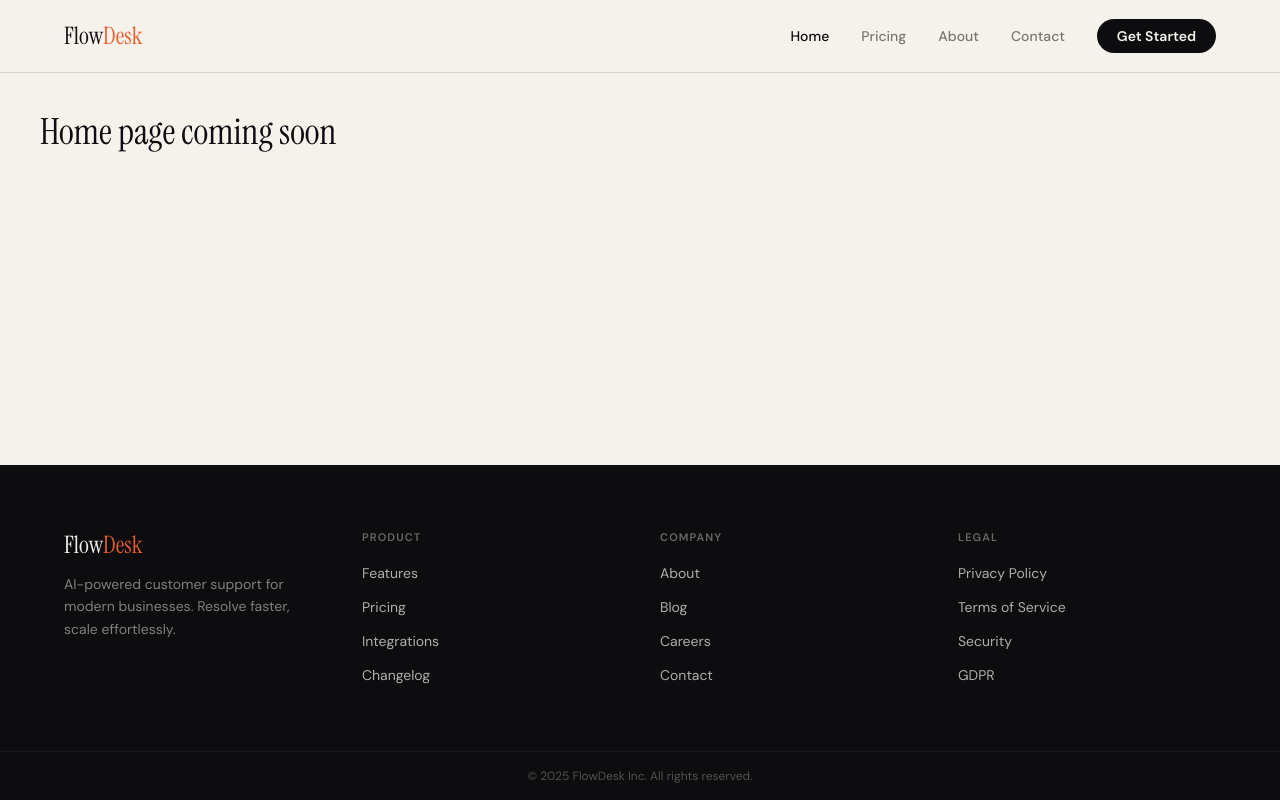
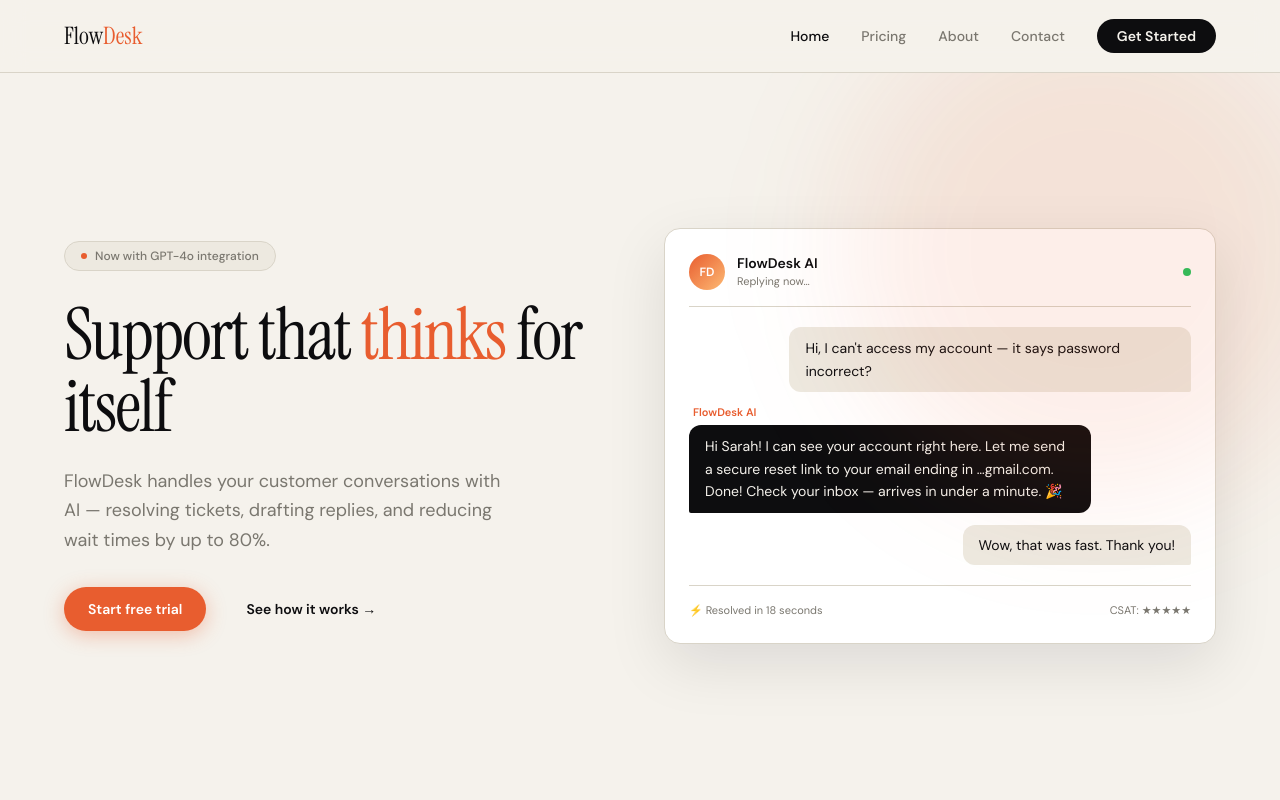
Before and after one commit to owinogabriel/flowdesk, a React (Vite) app: page / in a window 1280 px wide. Shown: the top 800 px of the page. Built offline with nearby package versions, Linux system fonts and the light colour scheme.

Commit message:
feat:built the interface ui

```diff
--- /dev/null
+++ b/src/components/sections/HeroSection.tsx
@@ -0,0 +1,91 @@
+import Button from "../ui/Button";
+
+export default function HeroSection() {
+  return (
+    <section className="min-h-[calc(100vh-72px)] grid grid-cols-1 lg:grid-cols-2 items-center gap-12 px-6 lg:px-16 py-20 max-w-7xl mx-auto relative overflow-hidden">
+      {/* Background glow — decorative circle behind the right column */}
+      <div className="absolute top-[-10%] right-[-5%] w-[500px] h-[500px] rounded-full bg-accent/10 blur-3xl pointer-events-none" />
+
+      {/* ── LEFT: Copy ── */}
+      <div className="flex flex-col items-start">
+        {/* Pill badge */}
+        <div className="inline-flex items-center gap-2 bg-cream border border-border rounded-full px-4 py-1.5 text-xs font-medium text-muted mb-7">
+          <span className="w-1.5 h-1.5 rounded-full bg-accent" />
+          Now with GPT-4o integration
+        </div>
+
+        {/* Headline */}
+        <h1 className="font-serif text-5xl md:text-6xl lg:text-[4.5rem] leading-[1.05] tracking-tight mb-6">
+          Support that <em className="text-accent not-italic">thinks</em> for
+          itself
+        </h1>
+
+        {/* Subheadline */}
+        <p className="text-muted text-lg max-w-md mb-8 leading-relaxed">
+          FlowDesk handles your customer conversations with AI — resolving
+          tickets, drafting replies, and reducing wait times by up to 80%.
+        </p>
+
+        {/* CTAs */}
+        <div className="flex items-center gap-4 flex-wrap">
+          <Button to="/pricing" variant="primary">
+            Start free trial
+          </Button>
+          <Button to="/about" variant="ghost">
+            See how it works →
+          </Button>
+        </div>
+      </div>
+
+      {/* ── RIGHT: Chat mockup ── */}
+      <div className="bg-white border border-border rounded-2xl p-6 shadow-[0_20px_60px_rgba(13,13,15,0.1)]">
+        {/* Chat header */}
+        <div className="flex items-center gap-3 pb-4 border-b border-border mb-5">
+          <div className="w-9 h-9 rounded-full bg-gradient-to-br from-accent to-orange-300 flex items-center justify-center text-white text-xs font-bold flex-shrink-0">
+            FD
+          </div>
+          <div>
+            <p className="font-semibold text-sm">FlowDesk AI</p>
+            <p className="text-[11px] text-muted">Replying now…</p>
+          </div>
+          <div className="w-2 h-2 rounded-full bg-green-500 ml-auto" />
+        </div>
+
+        {/* Messages */}
+        <div className="space-y-3">
+          {/* User message — aligned right */}
+          <div className="flex justify-end">
+            <div className="max-w-[80%] bg-cream text-ink text-sm px-4 py-2.5 rounded-xl rounded-br-sm leading-relaxed">
+              Hi, I can't access my account — it says password incorrect?
+            </div>
+          </div>
+
+          {/* AI message — aligned left */}
+          <div className="flex flex-col items-start">
+            <p className="text-[11px] font-semibold text-accent mb-1 ml-1">
+              FlowDesk AI
+            </p>
+            <div className="max-w-[80%] bg-ink text-paper text-sm px-4 py-2.5 rounded-xl rounded-bl-sm leading-relaxed">
+              Hi Sarah! I can see your account right here. Let me send a secure
+              reset link to your email ending in …gmail.com. Done! Check your
+              inbox — arrives in under a minute. 🎉
+            </div>
+          </div>
+
+          {/* User reply */}
+          <div className="flex justify-end">
+            <div className="max-w-[80%] bg-cream text-ink text-sm px-4 py-2.5 rounded-xl rounded-br-sm">
+              Wow, that was fast. Thank you!
+            </div>
+          </div>
+        </div>
+
+        {/* Footer stat */}
+        <div className="flex items-center mt-5 pt-4 border-t border-border text-[11px] text-muted">
+          <span>⚡ Resolved in 18 seconds</span>
+          <span className="ml-auto">CSAT: ★★★★★</span>
+        </div>
+      </div>
+    </section>
+  );
+}
--- a/src/pages/HomePage.tsx
+++ b/src/pages/HomePage.tsx
@@ -1,7 +1,9 @@
+import HeroSection from "../components/sections/HeroSection";
+
 export default function HomePage() {
   return (
-    <div>
-      <p className="p-10 font-serif text-4xl">Home page coming soon</p>
-    </div>
+   <>
+   <HeroSection />
+   </>
   )
 }
```
